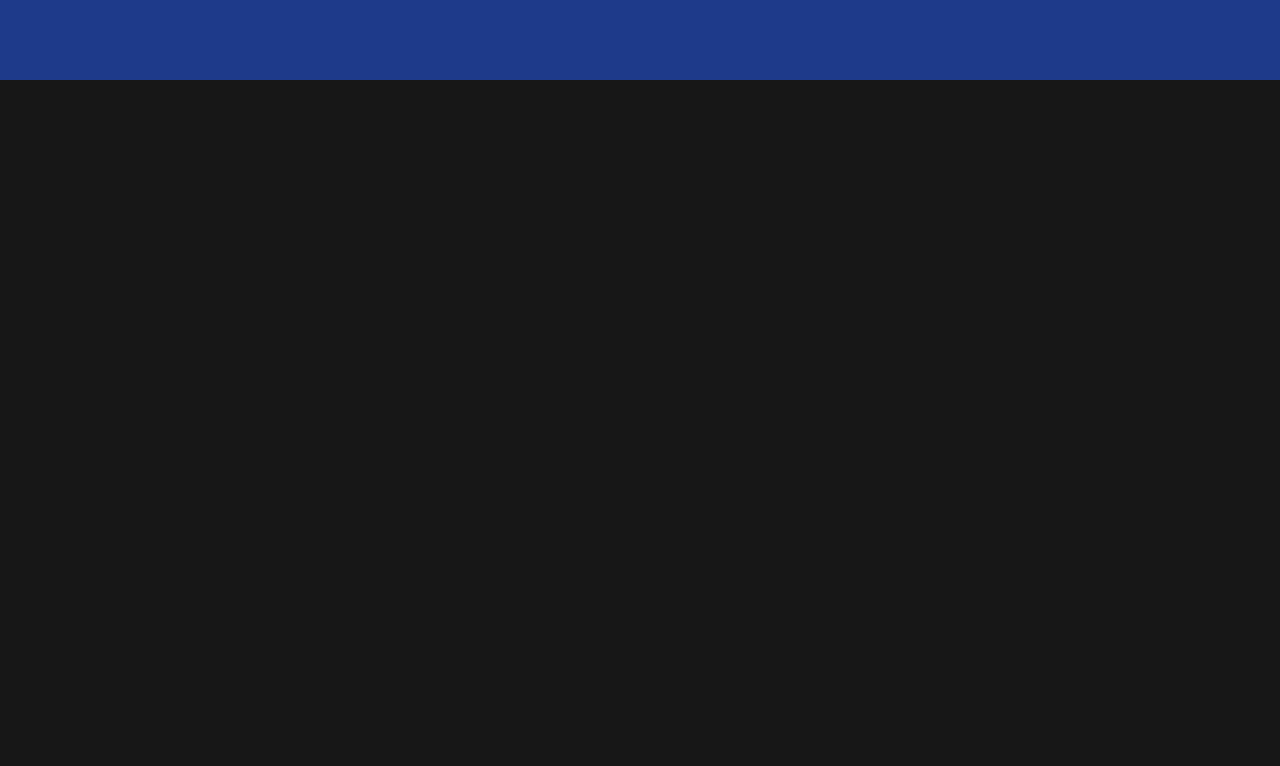
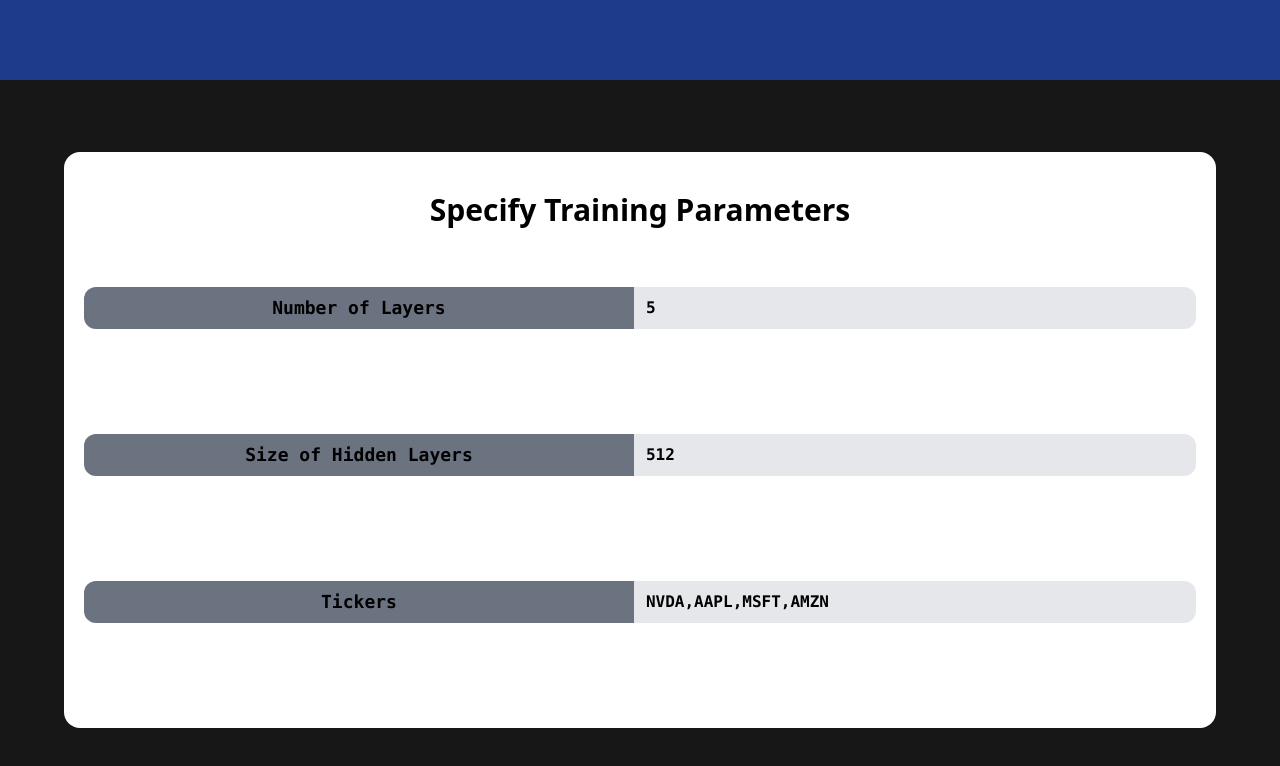
Before and after one commit to lucifer1147/stocksage, a SvelteKit app in the folder StockSage_Frontend/: page /train in a window 1280 px wide. Shown: the top 766 px of the page. Built offline with nearby package versions, Linux system fonts and the light colour scheme.

Commit message:
Progress Checkpoint

```diff
--- a/StockSage_Frontend/src/routes/train/+page.svelte
+++ b/StockSage_Frontend/src/routes/train/+page.svelte
@@ -1 +1,55 @@
-<div class="w-full h-full bg-neutral-900"></div>
+<script>
+  import InputComponent from "/src/components/inputComponent.svelte";
+
+  let trainingParams = $state({
+    tickers: ["NVDA", "AAPL", "MSFT", "AMZN"],
+    numLayers: 5,
+    hiddenSize: 512,
+    learningRate: 0.001,
+    batchSize: 16,
+    dropoutProb: 0.2,
+    addFeatures: [],
+    timeFrame: 20,
+    saveExtrasToFile: true,
+    saveModelAs: "sm_stock_model",
+    checkpointsIter: 20,
+    maxEpochs: 50,
+    minEpochs: 10,
+    patience: 10,
+    plotLoss: true,
+  });
+</script>
+
+<div class="w-full h-full bg-neutral-900 flex items-center justify-center">
+  <div class="w-[90%] h-[80%] bg-white rounded-2xl flex flex-wrap text-black">
+    <h1
+      class="w-full h-[20%] text-3xl flex items-center justify-center py-10 font-bold"
+    >
+      Specify Training Parameters
+    </h1>
+
+    <div class="w-full h-[80%] flex flex-wrap p-5 gap-5">
+      <InputComponent
+        width="w-full"
+        title="Number of Layers"
+        bind:binder={trainingParams.numLayers}
+        inputType="number"
+        placeholder="5"
+      />
+      <InputComponent
+        width="w-full"
+        title="Size of Hidden Layers"
+        bind:binder={trainingParams.hiddenSize}
+        inputType="number"
+        placeholder="512"
+      />
+      <InputComponent
+        width="w-full"
+        title="Tickers"
+        bind:binder={trainingParams.tickers}
+        inputType="text"
+        placeholder="NVDA, AAPL, MSFT, AMZN"
+      />
+    </div>
+  </div>
+</div>
```
